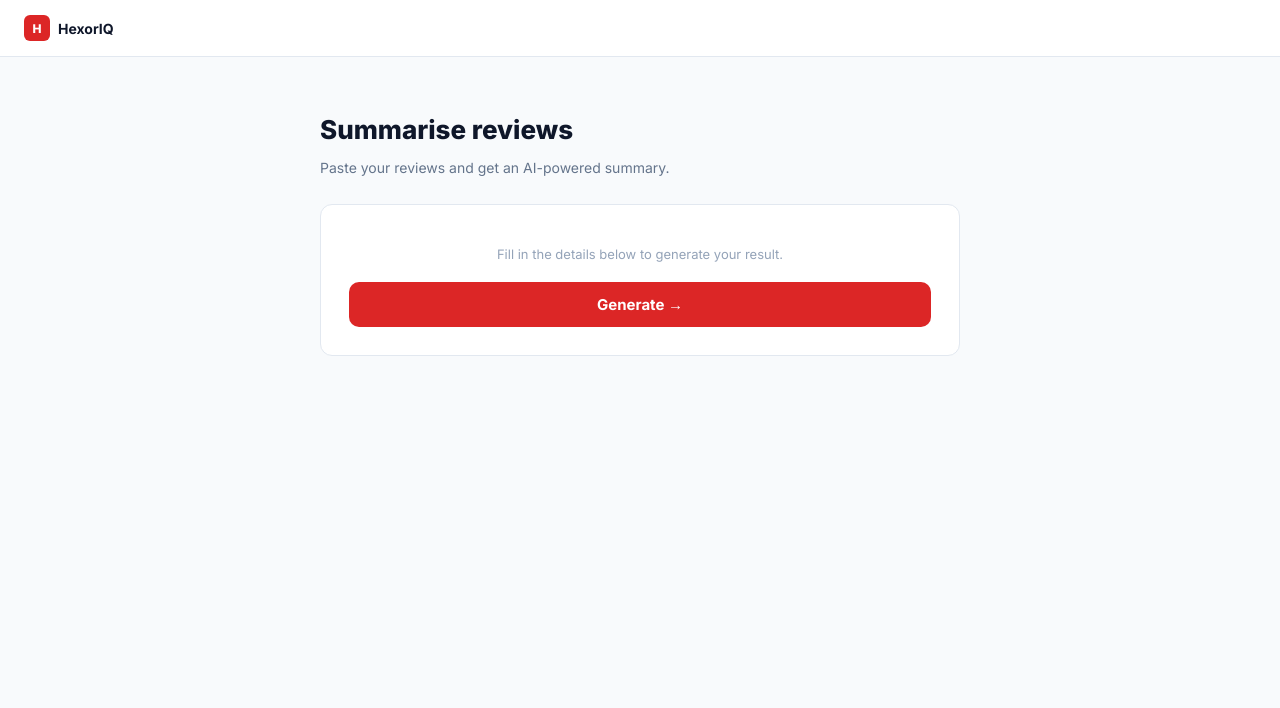
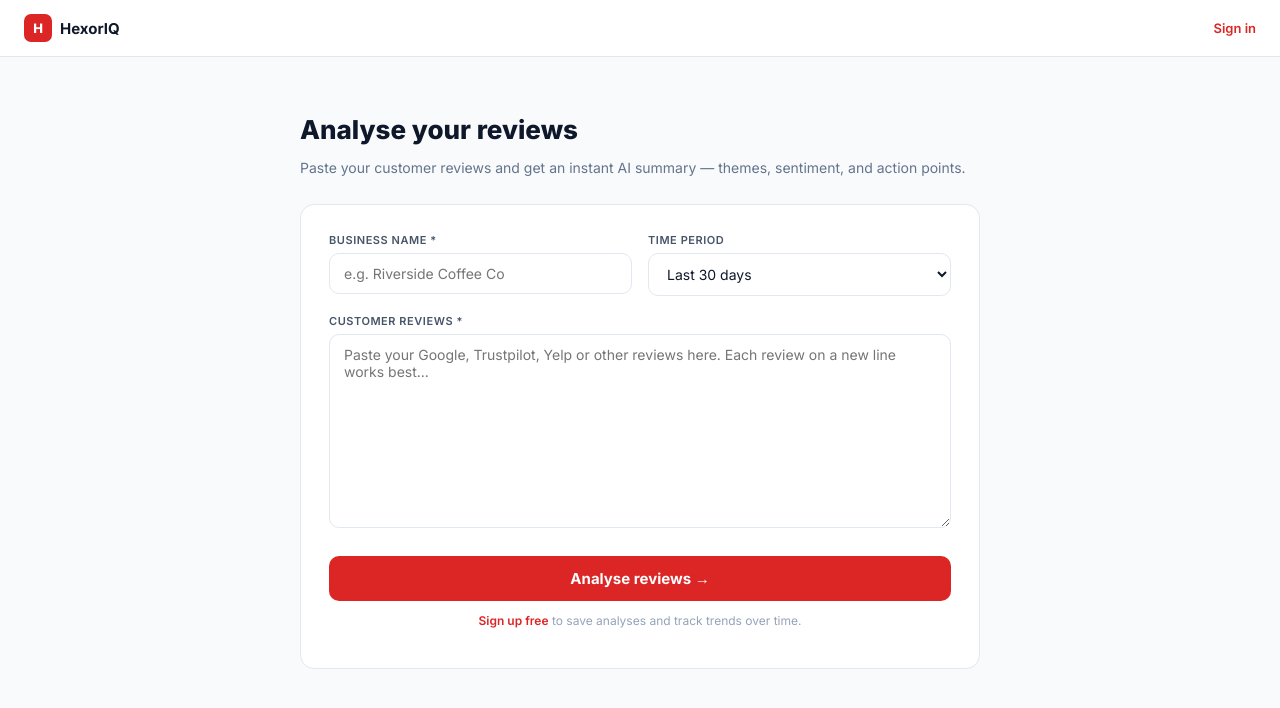
Before and after one commit to apexianlabs/hexoriq, a Next.js app: page /generate in a window 1280 px wide. Shown: the top 708 px of the page. Built offline with nearby package versions, Linux system fonts and the light colour scheme.

Commit message:
Add HexorIQ custom generate page and API

```diff
--- a/app/api/generate/route.js
+++ b/app/api/generate/route.js
@@ -1,40 +1,29 @@
 import { NextResponse } from 'next/server'
-
-const AI_API_URL = process.env.AI_API_URL
-const AI_API_KEY = process.env.AI_API_KEY
-const DB_API_URL = process.env.DB_API_URL
-const DB_API_KEY = process.env.DB_API_KEY_HEXORIQ
-
 export async function POST(request) {
   try {
     const body = await request.json()
-    const { userId, ...inputs } = body
-
-    // Call AI API
-    const aiRes = await fetch(`${AI_API_URL}/api/process`, {
+    const { business_name, reviews, time_period, userId } = body
+    if (!business_name || !reviews) return NextResponse.json({ error: 'business_name and reviews are required' }, { status: 400 })
+    const aiRes = await fetch(`${process.env.AI_API_URL}/api/process`, {
       method: 'POST',
-      headers: { 'Content-Type': 'application/json', 'Authorization': `Bearer ${AI_API_KEY}` },
-      body: JSON.stringify({ task: 'summarise_reviews', inputs })
+      headers: { 'Content-Type': 'application/json', 'Authorization': `Bearer ${process.env.AI_API_KEY}` },
+      body: JSON.stringify({ task: 'summarise_reviews', inputs: { business_name, reviews, time_period: time_period || 'Last 30 days' } })
     })
     const aiData = await aiRes.json()
-    if (!aiRes.ok) throw new Error(aiData.error || 'AI generation failed')
-
+    if (!aiRes.ok) throw new Error(aiData.error || 'AI failed')
     const result = aiData.data
-
-    // Save to DB
     let itemId = null
-    if (userId && DB_API_URL) {
+    if (userId && process.env.DB_API_URL) {
       try {
-        const dbRes = await fetch(`${DB_API_URL}/db/hexoriq/hexoriq_summaries`, {
+        const dbRes = await fetch(`${process.env.DB_API_URL}/db/hexoriq/summaries`, {
           method: 'POST',
-          headers: { 'Content-Type': 'application/json', 'Authorization': `Bearer ${DB_API_KEY}` },
-          body: JSON.stringify({ user_id: userId, result_data: result, status: 'draft', ...inputs })
+          headers: { 'Content-Type': 'application/json', 'Authorization': `Bearer ${process.env.DB_API_KEY_HEXORIQ}` },
+          body: JSON.stringify({ user_id: userId, title: `${business_name} — ${time_period}`, business_name, time_period, result_data: result, status: 'complete' })
         })
         const dbData = await dbRes.json()
         itemId = dbData.data?.id || null
-      } catch(e) { console.error('DB save failed:', e.message) }
+      } catch(e) {}
     }
-
     return NextResponse.json({ itemId, result })
   } catch(err) {
     return NextResponse.json({ error: err.message }, { status: 500 })
--- a/app/generate/page.js
+++ b/app/generate/page.js
@@ -1,27 +1,25 @@
 'use client'
-import { useState, useEffect, Suspense } from 'react'
-import { useRouter } from 'next/navigation'
+import { useState, useEffect } from 'react'
 import Link from 'next/link'
 
-function GeneratePageInner() {
-  const router = useRouter()
+export default function GeneratePage() {
   const [user, setUser]       = useState(null)
   const [loading, setLoading] = useState(false)
   const [error, setError]     = useState('')
   const [result, setResult]   = useState(null)
-  const [form, setForm]       = useState({})
+  const [form, setForm]       = useState({ business_name: '', reviews: '', time_period: 'Last 30 days' })
 
   useEffect(() => {
-    const match = document.cookie.match(/hex_user=([^;]+)/)
-    if (match) {
-      try { setUser(JSON.parse(decodeURIComponent(match[1]))) } catch(e) {}
-    }
+    try {
+      const match = document.cookie.match(/hex_user=([^;]+)/)
+      if (match) setUser(JSON.parse(decodeURIComponent(match[1])))
+    } catch(e) {}
   }, [])
 
   const handleSubmit = async () => {
-    setLoading(true)
-    setError('')
-    setResult(null)
+    if (!form.business_name.trim()) return setError('Please enter your business name.')
+    if (!form.reviews.trim()) return setError('Please paste your reviews.')
+    setLoading(true); setError(''); setResult(null)
     try {
       const token = document.cookie.match(/hex_token=([^;]+)/)?.[1] || ''
       const res = await fetch('/api/generate', {
@@ -30,63 +28,111 @@ function GeneratePageInner() {
         body: JSON.stringify({ ...form, userId: user?.id })
       })
       const data = await res.json()
-      if (!res.ok) throw new Error(data.error || 'Generation failed')
-      setResult(data)
-    } catch(e) {
-      setError(e.message)
-    } finally {
-      setLoading(false)
-    }
+      if (!res.ok) throw new Error(data.error || 'Failed')
+      setResult(data.result)
+    } catch(e) { setError(e.message) }
+    setLoading(false)
   }
+
+  const inputStyle = { width:'100%', padding:'11px 14px', border:'1px solid #e2e8f0', borderRadius:10, fontSize:14, color:'#0f172a', background:'#fff', outline:'none', fontFamily:'Inter,sans-serif', boxSizing:'border-box' }
+  const labelStyle = { fontSize:11, fontWeight:600, color:'#475569', textTransform:'uppercase', letterSpacing:'0.05em', display:'block', marginBottom:6 }
+
+  if (result) return (
+    <div style={{minHeight:'100vh',background:'#f8fafc',fontFamily:'Inter,sans-serif'}}>
+      <nav style={{background:'#fff',borderBottom:'1px solid #e2e8f0',height:56,display:'flex',alignItems:'center',padding:'0 24px',gap:16}}>
+        <Link href="/" style={{display:'flex',alignItems:'center',gap:8,textDecoration:'none'}}>
+          <div style={{width:28,height:28,borderRadius:7,background:'#dc2626',display:'flex',alignItems:'center',justifyContent:'center',fontSize:13,fontWeight:800,color:'#fff'}}>H</div>
+          <span style={{fontWeight:700,color:'#0f172a',fontSize:15}}>HexorIQ</span>
+        </Link>
+        <div style={{flex:1}}/>
+        {user ? <Link href="/dashboard" style={{fontSize:13,color:'#64748b',textDecoration:'none'}}>Dashboard</Link>
+               : <Link href="/login" style={{fontSize:13,color:'#dc2626',fontWeight:600,textDecoration:'none'}}>Sign in</Link>}
+      </nav>
+      <div style={{maxWidth:760,margin:'0 auto',padding:'32px 24px',display:'flex',flexDirection:'column',gap:14}}>
+        <div style={{background:'#fef2f2',border:'1px solid #fecaca',borderRadius:12,padding:20}}>
+          <p style={{fontSize:11,fontWeight:700,color:'#dc2626',textTransform:'uppercase',marginBottom:4}}>✅ Review Analysis Complete</p>
+          <p style={{fontSize:20,fontWeight:800,color:'#0f172a'}}>{form.business_name}</p>
+          <p style={{fontSize:13,color:'#64748b'}}>{form.time_period}</p>
+        </div>
+        {result.summary && <div style={{background:'#fff',border:'1px solid #e2e8f0',borderRadius:12,padding:20}}>
+          <p style={{fontSize:11,fontWeight:700,color:'#475569',textTransform:'uppercase',marginBottom:8}}>📊 Summary</p>
+          <p style={{fontSize:14,color:'#374151',lineHeight:1.7}}>{result.summary}</p>
+        </div>}
+        {result.sentiment && <div style={{background:'#fff',border:'1px solid #e2e8f0',borderRadius:12,padding:20}}>
+          <p style={{fontSize:11,fontWeight:700,color:'#475569',textTransform:'uppercase',marginBottom:8}}>😊 Sentiment</p>
+          <p style={{fontSize:14,color:'#374151',lineHeight:1.7}}>{typeof result.sentiment === 'string' ? result.sentiment : JSON.stringify(result.sentiment)}</p>
+        </div>}
+        {result.themes && <div style={{background:'#fff',border:'1px solid #e2e8f0',borderRadius:12,padding:20}}>
+          <p style={{fontSize:11,fontWeight:700,color:'#475569',textTransform:'uppercase',marginBottom:8}}>🔑 Key Themes</p>
+          {Array.isArray(result.themes) ? result.themes.map((t,i) => (
+            <div key={i} style={{display:'flex',gap:8,marginBottom:8,alignItems:'flex-start'}}>
+              <span style={{color:'#dc2626',fontSize:12,marginTop:2}}>•</span>
+              <p style={{fontSize:13,color:'#374151',lineHeight:1.6}}>{typeof t === 'string' ? t : t.theme || JSON.stringify(t)}</p>
+            </div>
+          )) : <p style={{fontSize:14,color:'#374151'}}>{result.themes}</p>}
+        </div>}
+        {result.action_points && <div style={{background:'#fef2f2',border:'1px solid #fecaca',borderRadius:12,padding:20}}>
+          <p style={{fontSize:11,fontWeight:700,color:'#dc2626',textTransform:'uppercase',marginBottom:8}}>🎯 Action Points</p>
+          {Array.isArray(result.action_points) ? result.action_points.map((a,i) => (
+            <div key={i} style={{display:'flex',gap:8,marginBottom:8,alignItems:'flex-start'}}>
+              <span style={{color:'#dc2626',fontSize:12,marginTop:2,fontWeight:700}}>{i+1}.</span>
+              <p style={{fontSize:13,color:'#374151',lineHeight:1.6}}>{typeof a === 'string' ? a : JSON.stringify(a)}</p>
+            </div>
+          )) : <p style={{fontSize:14,color:'#374151'}}>{result.action_points}</p>}
+        </div>}
+        <div style={{display:'flex',gap:10,flexWrap:'wrap'}}>
+          <button onClick={() => window.print()} style={{flex:1,minWidth:120,padding:'10px',borderRadius:8,border:'1px solid #fecaca',background:'#fef2f2',fontSize:13,fontWeight:600,color:'#dc2626',cursor:'pointer',fontFamily:'Inter,sans-serif'}}>📕 Print / PDF</button>
+          <button onClick={() => { setResult(null); setForm({ business_name:'', reviews:'', time_period:'Last 30 days' }) }} style={{flex:1,minWidth:120,padding:'10px',borderRadius:8,border:'1px solid #e2e8f0',background:'#fff',fontSize:13,fontWeight:600,color:'#475569',cursor:'pointer',fontFamily:'Inter,sans-serif'}}>Analyse another</button>
+          {user ? <Link href="/dashboard" style={{flex:1,minWidth:120,padding:'10px',borderRadius:8,border:'none',background:'#dc2626',color:'#fff',fontSize:13,fontWeight:700,textDecoration:'none',textAlign:'center',display:'flex',alignItems:'center',justifyContent:'center'}}>View dashboard →</Link>
+                : <Link href="/login" style={{flex:1,minWidth:120,padding:'10px',borderRadius:8,border:'none',background:'#dc2626',color:'#fff',fontSize:13,fontWeight:700,textDecoration:'none',textAlign:'center',display:'flex',alignItems:'center',justifyContent:'center'}}>Save results →</Link>}
+        </div>
+      </div>
+    </div>
+  )
 
   return (
     <div style={{minHeight:'100vh',background:'#f8fafc',fontFamily:'Inter,sans-serif'}}>
       <nav style={{background:'#fff',borderBottom:'1px solid #e2e8f0',height:56,display:'flex',alignItems:'center',padding:'0 24px',gap:16}}>
-        <Link href="/dashboard" style={{display:'flex',alignItems:'center',gap:8,textDecoration:'none'}}>
-          <div style={{width:26,height:26,borderRadius:6,background:'#dc2626',display:'flex',alignItems:'center',justifyContent:'center',fontSize:12,fontWeight:800,color:'#fff'}}>H</div>
-          <span style={{fontWeight:700,color:'#0f172a',fontSize:14}}>HexorIQ</span>
+        <Link href="/" style={{display:'flex',alignItems:'center',gap:8,textDecoration:'none'}}>
+          <div style={{width:28,height:28,borderRadius:7,background:'#dc2626',display:'flex',alignItems:'center',justifyContent:'center',fontSize:13,fontWeight:800,color:'#fff'}}>H</div>
+          <span style={{fontWeight:700,color:'#0f172a',fontSize:15}}>HexorIQ</span>
         </Link>
         <div style={{flex:1}}/>
-        {user && <Link href="/dashboard" style={{fontSize:13,color:'#64748b',textDecoration:'none'}}>Dashboard</Link>}
+        {user ? <Link href="/dashboard" style={{fontSize:13,color:'#64748b',textDecoration:'none'}}>Dashboard</Link>
+               : <Link href="/login" style={{fontSize:13,color:'#dc2626',fontWeight:600,textDecoration:'none'}}>Sign in</Link>}
       </nav>
-      <div style={{maxWidth:640,margin:'0 auto',padding:'40px 24px'}}>
-        <h1 style={{fontSize:26,fontWeight:800,color:'#0f172a',marginBottom:6}}>Summarise reviews</h1>
-        <p style={{fontSize:14,color:'#64748b',marginBottom:28}}>Paste your reviews and get an AI-powered summary.</p>
-
+      <div style={{maxWidth:680,margin:'0 auto',padding:'40px 24px'}}>
+        <h1 style={{fontSize:26,fontWeight:800,color:'#0f172a',marginBottom:6}}>Analyse your reviews</h1>
+        <p style={{fontSize:14,color:'#64748b',marginBottom:28}}>Paste your customer reviews and get an instant AI summary — themes, sentiment, and action points.</p>
         {error && <div style={{background:'#fef2f2',border:'1px solid #fecaca',borderRadius:10,padding:'12px 16px',fontSize:13,color:'#dc2626',marginBottom:20}}>{error}</div>}
-
-        {result ? (
-          <div style={{background:'#f0fdf4',border:'1px solid #bbf7d0',borderRadius:12,padding:24}}>
-            <h2 style={{fontSize:18,fontWeight:700,color:'#15803d',marginBottom:8}}>✅ Done!</h2>
-            <p style={{fontSize:13,color:'#166534',marginBottom:16}}>Your result has been generated.</p>
-            <pre style={{background:'#fff',borderRadius:8,padding:16,fontSize:12,color:'#374151',overflow:'auto',maxHeight:300,border:'1px solid #e2e8f0'}}>
-              {JSON.stringify(result.result, null, 2)}
-            </pre>
-            <button onClick={() => { setResult(null); setForm({}) }}
-              style={{marginTop:12,width:'100%',background:'transparent',border:'1px solid #e2e8f0',color:'#64748b',padding:'8px',borderRadius:8,fontSize:13,cursor:'pointer'}}>
-              Generate another
-            </button>
+        <div style={{background:'#fff',border:'1px solid #e2e8f0',borderRadius:14,padding:28}}>
+          <div style={{display:'grid',gridTemplateColumns:'1fr 1fr',gap:16,marginBottom:18}}>
+            <div>
+              <label style={labelStyle}>Business name *</label>
+              <input value={form.business_name} onChange={e => setForm({...form,business_name:e.target.value})} placeholder="e.g. Riverside Coffee Co" style={inputStyle}/>
+            </div>
+            <div>
+              <label style={labelStyle}>Time period</label>
+              <select value={form.time_period} onChange={e => setForm({...form,time_period:e.target.value})} style={{...inputStyle,background:'#fff'}}>
+                {['Last 7 days','Last 30 days','Last 90 days','Last 6 months','Last year','All time'].map(t => <option key={t} value={t}>{t}</option>)}
+              </select>
+            </div>
           </div>
-        ) : (
-          <div style={{background:'#fff',border:'1px solid #e2e8f0',borderRadius:12,padding:28}}>
-            <p style={{fontSize:13,color:'#94a3b8',marginBottom:20,textAlign:'center'}}>
-              Fill in the details below to generate your result.
-            </p>
-            <button onClick={handleSubmit} disabled={loading}
-              style={{width:'100%',background:loading?'#94a3b8':'#dc2626',color:'#fff',padding:'13px',borderRadius:10,border:'none',fontSize:15,fontWeight:700,cursor:loading?'not-allowed':'pointer',fontFamily:'Inter,sans-serif'}}>
-              {loading ? 'Generating...' : 'Generate →'}
-            </button>
+          <div style={{marginBottom:24}}>
+            <label style={labelStyle}>Customer reviews *</label>
+            <textarea value={form.reviews} onChange={e => setForm({...form,reviews:e.target.value})}
+              placeholder="Paste your Google, Trustpilot, Yelp or other reviews here. Each review on a new line works best..."
+              rows={10} style={{...inputStyle,resize:'vertical'}}/>
           </div>
-        )}
+          <button onClick={handleSubmit} disabled={loading}
+            style={{width:'100%',padding:'13px',borderRadius:10,border:'none',background:loading?'#fca5a5':'#dc2626',color:'#fff',fontSize:15,fontWeight:700,cursor:loading?'not-allowed':'pointer',fontFamily:'Inter,sans-serif'}}>
+            {loading ? '🔍 Analysing reviews...' : 'Analyse reviews →'}
+          </button>
+          {!user && <p style={{textAlign:'center',fontSize:12,color:'#94a3b8',marginTop:12}}>
+            <Link href="/signup" style={{color:'#dc2626',textDecoration:'none',fontWeight:600}}>Sign up free</Link> to save analyses and track trends over time.
+          </p>}
+        </div>
       </div>
     </div>
   )
 }
-
-export default function GeneratePage() {
-  return (
-    <Suspense fallback={<div style={{minHeight:'100vh',display:'flex',alignItems:'center',justifyContent:'center',fontFamily:'Inter,sans-serif',color:'#94a3b8'}}>Loading...</div>}>
-      <GeneratePageInner />
-    </Suspense>
-  )
-}
```
